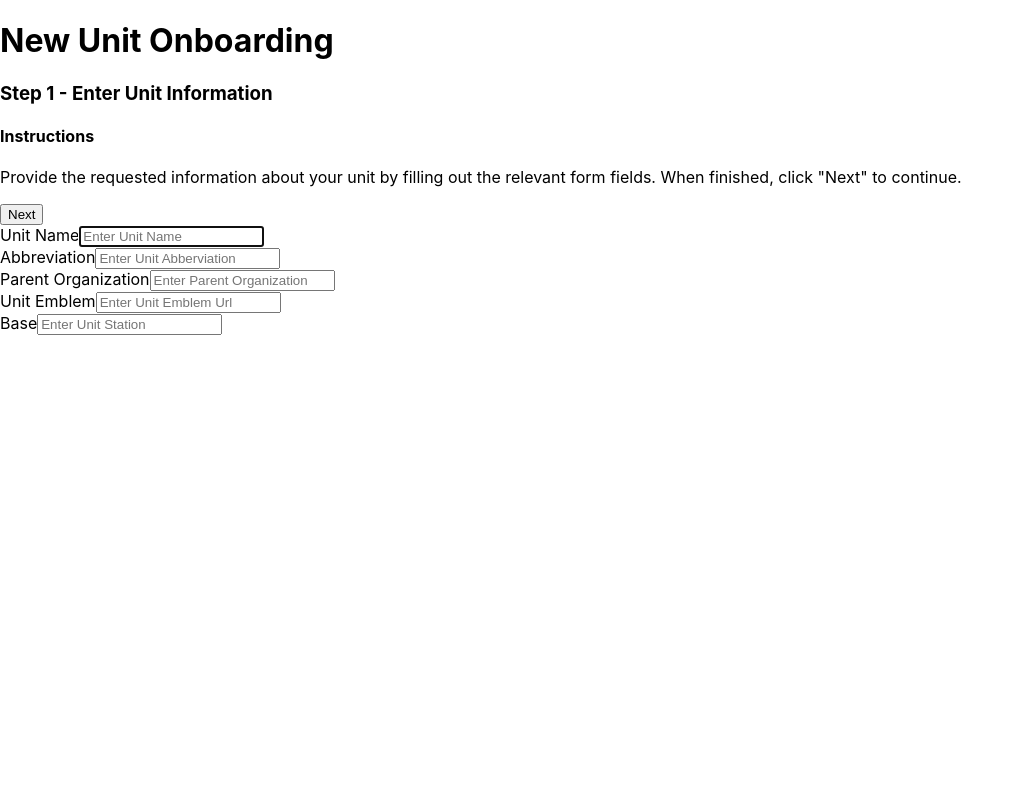
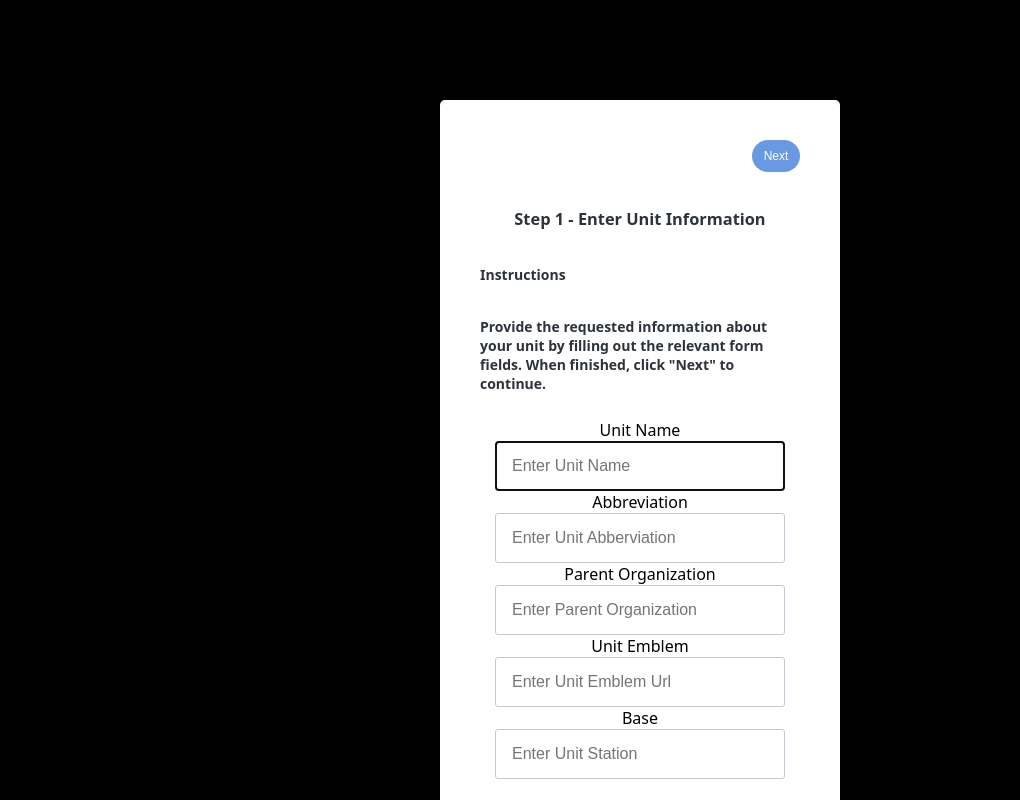
Before and after one commit to officeraggro/SquadDeck, a React (Create React App) app in the folder squad-deck/: page /onboarding in a window 1280 px wide. Shown: the whole page, without its empty margins (0-1020 px from the left). Built offline with nearby package versions, Linux system fonts and the light colour scheme; no server answers.

Commit message:
Added unit onboarding form styling

```diff
--- a/squad-deck/src/Styled/home-page.css
+++ b/squad-deck/src/Styled/home-page.css
@@ -41,7 +41,7 @@
 .unitHdr {
   display: flex;
   flex-direction: row;
-    align-items:center;
+  align-items: center;
   gap: 25px;
   justify-content: center;
 }
@@ -58,5 +58,4 @@
 
 .loader-spinner {
   height: 300px;
-    color: cornflowerblue;
 }
--- a/squad-deck/src/Styled/landing-page.css
+++ b/squad-deck/src/Styled/landing-page.css
@@ -24,7 +24,7 @@
   text-align: center;
   position: absolute;
   font-size: 78pt;
-  font-family: "Black Ops One";
+  font-family:"Black Ops One";
   top: 55%;
   left: 50%;
   transform: translate(-50%, -50%);
@@ -44,7 +44,7 @@
   background-color: rgb(120, 120, 134);
   border: 2px solid rgb(120, 120, 134);
   color: white;
-  font-family: 'Roboto';
+  font-family: Roboto;
   padding: 15px 32px;
   text-align: center;
   text-decoration: none;
@@ -54,7 +54,7 @@
 }
 
 .login-button:hover, .signup-button:hover {
-    background-color: rgb(117, 117, 175);
+    background-color: #41669d;
     color: white;
     border: 2px solid rgb(120, 120, 134);
 }
--- /dev/null
+++ b/squad-deck/src/Styled/onboarding-page.css
@@ -0,0 +1,151 @@
+.onboarding-main {
+  background-color: rgb(0, 0, 0);
+  width: 100%;
+  height: 100vh;
+  overflow: hidden;
+  font-family: system-ui, -apple-system, BlinkMacSystemFont, "Segoe UI", Roboto,
+    Oxygen, Ubuntu, Cantarell, "Open Sans", "Helvetica Neue", sans-serif;
+}
+
+.onboarding-grid-container {
+  display: grid;
+  grid-template-rows: 1fr 2fr 1fr;
+  grid-template-columns: 1fr 2fr 1fr;
+  align-items: center;
+  justify-content: center;
+  justify-items: center;
+  grid-column-gap: calc(var(--outer-padding) * 2);
+  column-gap: calc(var(--outer-padding) * 2);
+  padding: var(--outer-padding);
+  min-height: 100vh;
+  height: fit-content;
+}
+
+.onboarding-form-container {
+  grid-column: 2;
+  grid-row-start: 1;
+  grid-row-end: 2;
+  display: flex;
+  flex-direction: column;
+  justify-content: flex-start;
+  text-align: center;
+  align-items: center;
+  height: auto;
+  width: 320px;
+  white-space: normal;
+  border-radius: 5px;
+  background-color: rgb(255, 255, 255);
+  padding: 40px;
+  margin-top: 100px;
+  overflow: scroll;
+
+}
+
+.form-nav-button-container {
+  flex: 1;
+  display: flex;
+  flex-direction: row;
+  justify-content: right;
+  align-items: center;
+  gap: 12px;
+  padding-bottom: 20px;
+}
+
+.onboarding-submit-button-container {
+  display: flex;
+  flex-direction: column;
+  padding-top: 30px;
+  gap: 16px;
+}
+
+.form-nav-button {
+  background-color: #6999e2;
+  border-radius: 50px;
+  height: 2rem;
+  width: 3rem;
+  color: #ffff;
+  font-size: 12px;
+  border: none;
+}
+
+.add-workcenter-button {
+  background-color: #6999e2;
+  border-radius: 50px;
+  height: 3rem;
+  width: 12rem;
+  color: #ffff;
+  font-size: 16px;
+  border: none;
+  margin-top: 18px;
+}
+
+.onboarding-submit-button, .onboarding-cancel-button {
+  background-color: #6999e2;
+  border-radius: 50px;
+  height: 3rem;
+  width: 18rem;
+  color: #ffff;
+  font-size: 16px;
+  border: none;
+}
+
+.onboarding-header {
+  font-size: 14px;
+  font-weight: 600;
+  color: #2d333a;
+  letter-spacing: 0;
+}
+
+.onboarding-instructions {
+    flex: 1;
+    display: flex;
+    flex-direction: column;
+    text-align: left;
+    margin-bottom: 12px;
+}
+
+.onboarding-input-label {
+  font-size: 12pt;
+  font-weight: 400;
+  color: #2d333a;
+  letter-spacing: 0;
+}
+
+.onboarding-input {
+  font-size: 16px;
+  height: 3rem;
+  width: 16rem;
+  border-radius: 3px;
+  padding: 0 16px;
+  background-color: #fff;
+  color: #2d333a;
+  border: 1px solid #c2c8d0;
+}
+
+.signup-units-dropdown {
+  height: 3rem;
+  width: 18rem;
+  border: 1px solid #c2c8d0;
+  color: #2d333a;
+  font-size: 16px;
+}
+
+.onboarding-footer {
+  flex: 1;
+  display: flex;
+  flex-direction: row;
+  justify-content: left;
+  align-items: center;
+  margin-left: 18px;
+  gap: 14px;
+}
+
+.signup-footer-login-button {
+  background-color: transparent;
+  border: none;
+  margin-top: 4px;
+  font-size: 10pt;
+  font-weight: bolder;
+  color: #6999e2;
+  cursor: pointer;
+}
--- a/squad-deck/src/components/unitOnboarding/alpha-roster-upload.js
+++ b/squad-deck/src/components/unitOnboarding/alpha-roster-upload.js
@@ -15,17 +15,7 @@ const AlphaRosterUpload = () => {
 
     return (
       <>
-        <header>
-          <h3>Step 3 - {title[page]}</h3>
-          <h4>Instructions</h4>
-          <p>
-            Upload an alpha roster to Squad Deck by dragging and dropping the
-            file onto the field below or clicking on the field and selecting the
-            file to upload.
-          </p>
-          <p>
-            <strong>Note:</strong> only CSV (*.csv) files are supported.
-          </p>
+        <header className='onboarding-header'>
           <div className="form-nav-button-container">
             <button
               type="button"
@@ -42,6 +32,20 @@ const AlphaRosterUpload = () => {
               Next
             </button>
           </div>
+          <h3>Step 3 - {title[page]}</h3>
+          <div className="onboarding-instructions">
+            <h4>Instructions</h4>
+            <p>
+              Upload an alpha roster to Squad Deck by dragging and dropping the
+              file onto the field below or clicking on the field and selecting the
+              file to upload.
+            </p>
+            <p>
+              <strong>Note:</strong> only CSV (*.csv) files are supported.
+            </p>
+          </div>
+          <div className="form-nav-button-container">
+          </div>
         </header>
         <Dropzone />
       </>
--- a/squad-deck/src/components/unitOnboarding/new-unit-form.js
+++ b/squad-deck/src/components/unitOnboarding/new-unit-form.js
@@ -2,13 +2,9 @@ import { useContext, useEffect } from "react";
 import OnboardingFormContext from "./onboarding-form-context";
 
 const NewUnitForm = () => {
-  const {
-    title,
-    page,
-    setPage,
-    unitForm,
-    setUnitForm
-  } = useContext(OnboardingFormContext);
+  const { title, page, setPage, unitForm, setUnitForm } = useContext(
+    OnboardingFormContext
+  );
 
   const handleUnitFormChange = (e) => {
     setUnitForm((prev) => ({
@@ -29,10 +25,7 @@ const NewUnitForm = () => {
 
   return (
     <div>
-      <header>
-        <h3>Step 1 - Enter {title[page]}</h3>
-        <h4>Instructions</h4>
-        <p>Provide the requested information about your unit by filling out the relevant form fields. When finished, click "Next" to continue.</p>
+      <header className="onboarding-header">
         <div className="form-nav-button-container">
           <button
             type="button"
@@ -41,6 +34,14 @@ const NewUnitForm = () => {
           >
             Next
           </button>
+        </div>
+        <h3>Step 1 - Enter {title[page]}</h3>
+        <div className="onboarding-instructions">
+          <h4>Instructions</h4>
+          <p>
+            Provide the requested information about your unit by filling out the
+            relevant form fields. When finished, click "Next" to continue.
+          </p>
         </div>
       </header>
 
@@ -54,6 +55,7 @@ const NewUnitForm = () => {
             id="unit_full_name"
             name="unit_full_name"
             required
+            className="onboarding-input"
             onChange={handleUnitFormChange}
           />
           <br />
@@ -66,6 +68,7 @@ const NewUnitForm = () => {
             id="unit_abbr"
             name="unit_abbr"
             required
+            className="onboarding-input"
             onChange={handleUnitFormChange}
           />
           <br />
@@ -78,6 +81,7 @@ const NewUnitForm = () => {
             id="unit_parent"
             name="unit_parent"
             required
+            className="onboarding-input"
             onChange={handleUnitFormChange}
           />
           <br />
@@ -89,6 +93,7 @@ const NewUnitForm = () => {
             placeholder="Enter Unit Emblem Url"
             id="unit_emblem_url"
             name="unit_emblem_url"
+            className="onboarding-input"
             onChange={handleUnitFormChange}
           />
           <br />
@@ -101,6 +106,7 @@ const NewUnitForm = () => {
             id="unit_station"
             name="unit_station"
             required
+            className="onboarding-input"
             onChange={handleUnitFormChange}
           />
           <br />
--- a/squad-deck/src/components/unitOnboarding/new-workcenters-form.js
+++ b/squad-deck/src/components/unitOnboarding/new-workcenters-form.js
@@ -40,12 +40,7 @@ const NewWorkCentersForm = ({ units }) => {
 
   return (
     <div>
-      <header>
-        <h3>Step 2 - Enter {title[page]}</h3>
-        <h4>Instructions</h4>
-        <p>Use the form below to enter information about <strong>{unitForm.unit_abbr}</strong> workcenters</p>
-        <p>Add each work center by filling out the relevant fields. When finished with a workstation, click "Add Work Center" to submit.</p>
-        <p>When you are finished adding workcenters, click the "Next" button.</p>
+      <header className="onboarding-header">
         <div className="form-nav-button-container">
           <button
             type="button"
@@ -62,22 +57,38 @@ const NewWorkCentersForm = ({ units }) => {
             Next
           </button>
         </div>
+        <h3>Step 2 - Enter {title[page]}</h3>
+        <div className="onboarding-instructions">
+          <h4>Instructions</h4>
+          <p>
+            Use the form below to enter information about{" "}
+            <strong>{unitForm.unit_abbr}</strong> workcenters
+            <br /><br />
+            Add each work center by filling out the relevant fields. When finished
+            with a workstation, click "Add Work Center" to submit.
+            <br /><br/>
+            When you are finished adding workcenters, click the "Next" button.
+          </p>
+        </div>
       </header>
 
-      {shopForm.length
-        && (
+      {shopForm.length && (
         <>
           <div>
             <h5>{units.unit_abbr} workcenters added:</h5>
             <ul>
               {shopForm.map((elem, indx) => {
-                  return <li key={indx * 9}>NAME: {elem.workcenter_name} ABBR: {elem.workcenter_abbr} PARENT: {elem.workcenter_parent}</li>
+                return (
+                  <li key={indx * 9}>
+                    NAME: {elem.workcenter_name} ABBR: {elem.workcenter_abbr}{" "}
+                    PARENT: {elem.workcenter_parent}
+                  </li>
+                );
               })}
             </ul>
           </div>
         </>
-        )
-      }
+      )}
 
       <form onSubmit={(e) => handleShopSubmit}>
         <div>
@@ -88,6 +99,7 @@ const NewWorkCentersForm = ({ units }) => {
             placeholder="Enter Work Center Name"
             id="workcenter_name"
             name="workcenter_name"
+            className="onboarding-input"
             required
             onChange={handleWorkCenterFormChange}
           />
@@ -100,6 +112,7 @@ const NewWorkCentersForm = ({ units }) => {
             placeholder="Enter Workcenter Parent"
             id="workcenter_parent"
             name="workcenter_parent"
+            className="onboarding-input"
             required
             onChange={handleWorkCenterFormChange}
           />
@@ -112,6 +125,7 @@ const NewWorkCentersForm = ({ units }) => {
             placeholder="Enter Workcenter Abbreviation"
             id="workcenter_abbr"
             name="workcenter_abbr"
+            className="onboarding-input"
             required
             onChange={handleWorkCenterFormChange}
           />
@@ -124,12 +138,16 @@ const NewWorkCentersForm = ({ units }) => {
             placeholder="Enter Workcenter Logo Url"
             id="workcenter_emblem_url"
             name="workcenter_emblem_url"
+            className="onboarding-input"
             onChange={handleWorkCenterFormChange}
           />
           <br />
         </div>
         <div>
-          <button type="reset" onClick={addWorkCenter}>
+          <button
+            type="reset"
+            className="add-workcenter-button"
+            onClick={addWorkCenter}>
             Add Work Center
           </button>
         </div>
--- a/squad-deck/src/components/unitOnboarding/review-submit.js
+++ b/squad-deck/src/components/unitOnboarding/review-submit.js
@@ -59,13 +59,7 @@ const ReviewAndSubmit = () => {
 
   return (
     <>
-      <header>
-        <h3>Step 4 - {title[page]}</h3>
-        <h4>Instructions</h4>
-        <p>Review the information below. Once finished, click 'Submit' </p>
-        <p>
-          <strong>Note:</strong> only CSV (*.csv) files are supported.
-        </p>
+      <header className="onboarding-header">
         <div className="form-nav-button-container">
           <button
             type="button"
@@ -74,6 +68,11 @@ const ReviewAndSubmit = () => {
           >
             Prev
           </button>
+        </div>
+        <h3>Step 4 - {title[page]}</h3>
+        <div className="onboarding-instructions">
+          <h4>Instructions</h4>
+          <p>Review the information below. Once finished, click 'Submit' </p>
         </div>
       </header>
 
@@ -96,11 +95,17 @@ const ReviewAndSubmit = () => {
           })}
         </ol>
       </div>
-      <div>
-        <button type="submit" onClick={handleSubmit}>
+      <div className='onboarding-submit-button-container'>
+        <button
+          type="submit"
+          className='onboarding-submit-button'
+          onClick={handleSubmit}>
           Submit
         </button>
-        <button type="button" onClick={handleAbort}>
+        <button
+          type="button"
+          className='onboarding-cancel-button'
+          onClick={handleAbort}>
           Start Over
         </button>
       </div>
--- a/squad-deck/src/components/unitOnboarding/unit-onboarding-form.js
+++ b/squad-deck/src/components/unitOnboarding/unit-onboarding-form.js
@@ -16,7 +16,7 @@ const UnitOnboardingForm = ({ units }) => {
     }
 
     return (
-        <div>
+        <div className='onboarding-form-container'>
             {display[page]}
         </div>
     )
--- a/squad-deck/src/pages/signup-page.js
+++ b/squad-deck/src/pages/signup-page.js
@@ -1,6 +1,6 @@
 import { useState, useEffect, useRef } from "react";
 import { useAuth0 } from "@auth0/auth0-react";
-import { useNavigate } from "react-router-dom";
+import { Link, useNavigate } from "react-router-dom";
 import '../Styled/signup-page.css'
 
 const SignupPage = () => {
@@ -225,6 +225,9 @@ const SignupPage = () => {
                 Cancel
               </button>
             </div>
+            <div className='onboarding-prompt'>
+              <p>Don't see your unit listed? <Link to='/onboarding'>New Unit Onboarding</Link></p>
+            </div>
             <div className="signup-footer">
               <p>Already signed up? </p>
               <button onClick={handleLogin} className="signup-footer-login-button">Log In</button>
--- a/squad-deck/src/pages/unit-onboarding-page.js
+++ b/squad-deck/src/pages/unit-onboarding-page.js
@@ -3,6 +3,7 @@ import { useAuth0 } from "@auth0/auth0-react";
 import { useNavigate } from "react-router-dom";
 import { OnboardingFormProvider } from "../components/unitOnboarding/onboarding-form-context";
 import UnitOnboardingForm from "../components/unitOnboarding/unit-onboarding-form";
+import '../Styled/onboarding-page.css'
 
 const UnitOnboardingPage = () => {
   const [units, setUnits] = useState();
@@ -18,12 +19,16 @@ const UnitOnboardingPage = () => {
 
   return (
     <>
-      <header>
-        <h1>New Unit Onboarding</h1>
-      </header>
-      <OnboardingFormProvider>
-        <UnitOnboardingForm units={units} />
-      </OnboardingFormProvider>
+      <div className='onboarding-main'>
+        <div className='onboarding-grid-container'>
+          <header onboarding-header>
+            <h1>New Unit Onboarding</h1>
+          </header>
+          <OnboardingFormProvider>
+              <UnitOnboardingForm units={units} />
+          </OnboardingFormProvider>
+        </div>
+      </div>
     </>
   );
 };
```
Also changed, not shown: squad-deck/src/Styled/signup-page.css (+20 -3 lines). Lines whose indentation alone changed are shown as unchanged.
